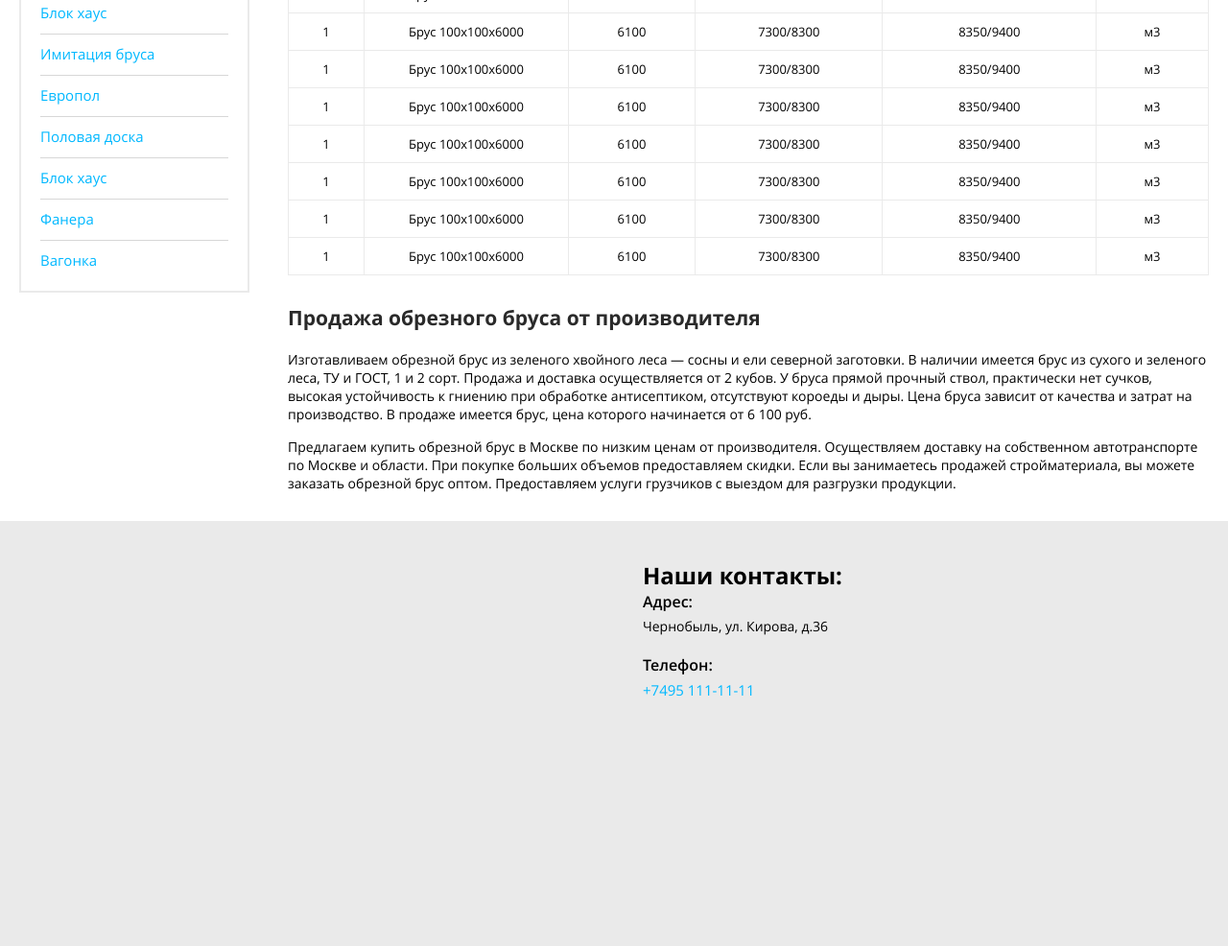
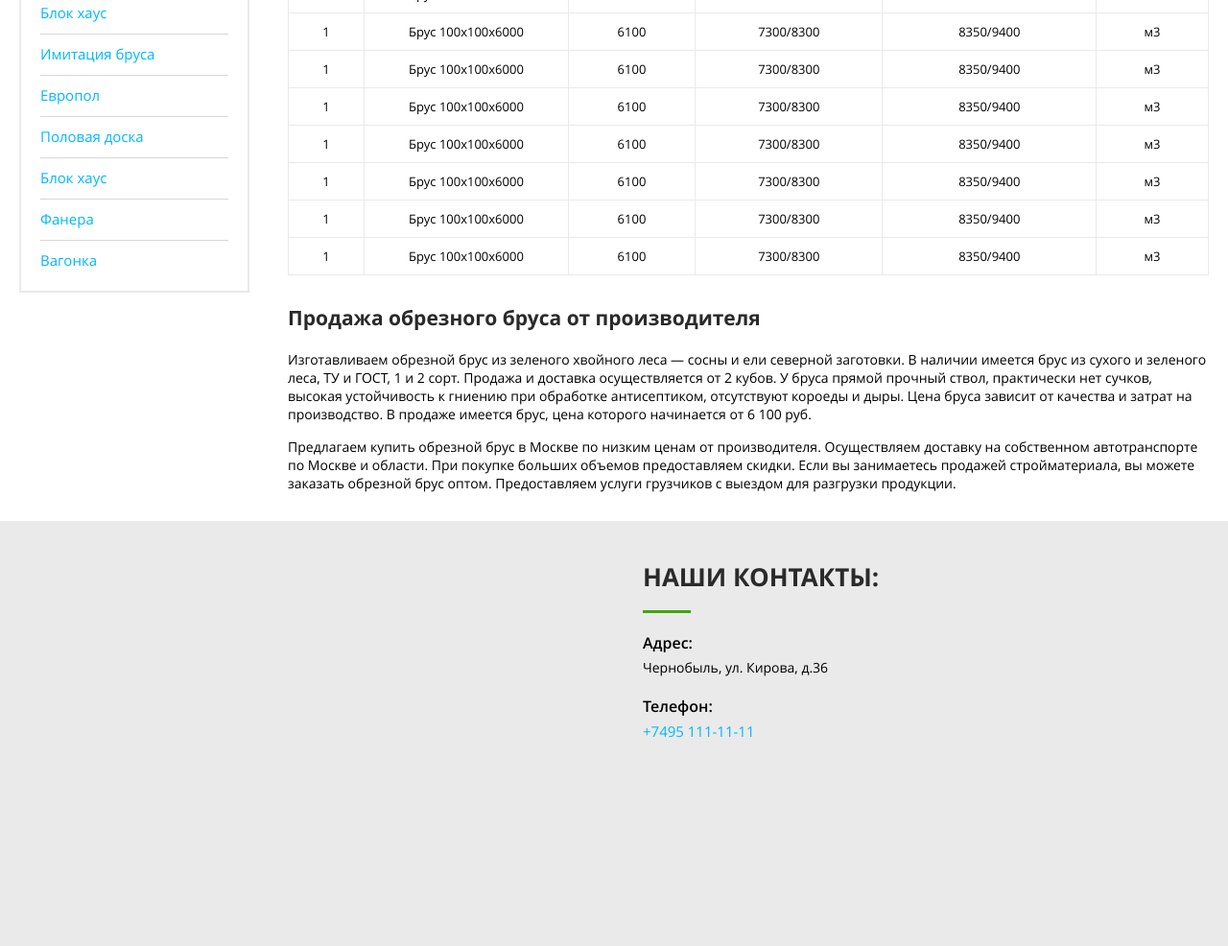
Before and after one commit to Tigronix/wood, a plain HTML site: page app/item-full.html in a window 1280 px wide. Shown: the part 341-1327 px from the top of the page at 96% size. Drawn offline with nearby package versions, Linux system fonts and the light colour scheme; files that its build step writes are made by us from their sources.

Commit message:
header fix

```diff
--- a/app/item-full.html
+++ b/app/item-full.html
@@ -159,7 +159,7 @@
 					<div class="contacts__map"><div class="js-map" id="map1" data-lat="60.122282" data-lon="30.499349"
                      data-addr="п.Кузьмолово ул Победы 10"></div></div>
 					<div class="contacts__content">
-						<h2>Наши контакты:</h2>
+						<h2 class="h-page-main">Наши контакты:</h2>
 						<div class="contacts__item">
 							<div class="contacts__title">Адрес:</div>
 							<p>Чернобыль, ул. Кирова, д.36</p>
```
